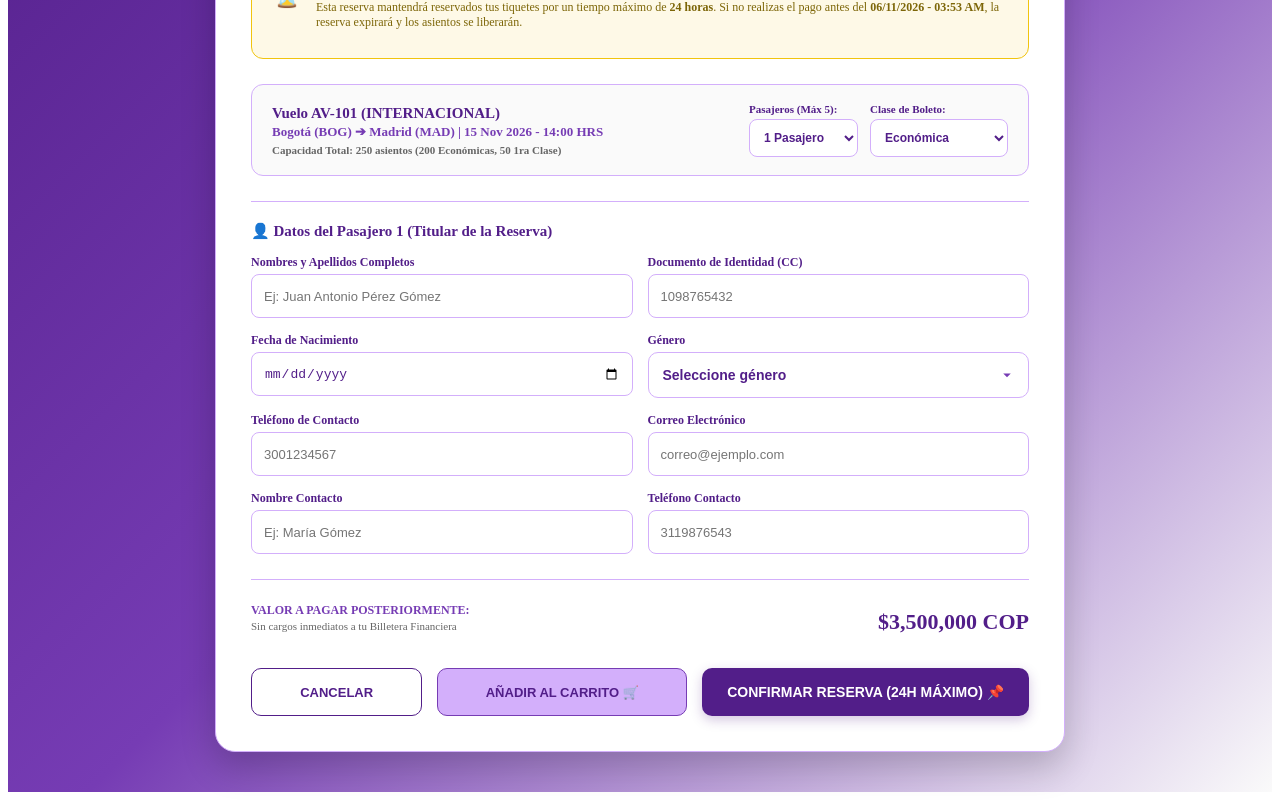
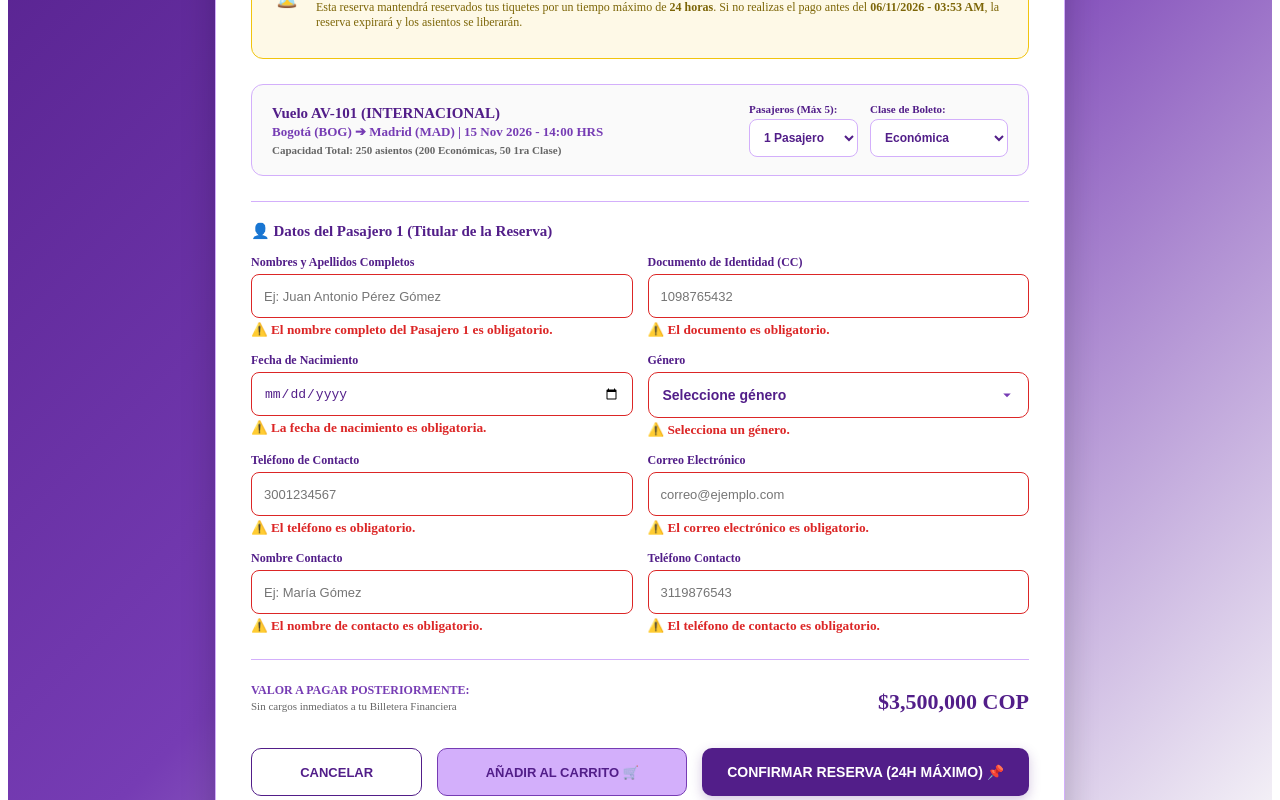
Before and after one commit to handrrey/GestionAerea, an Angular app: page /compra-reserva in a window 1280 px wide. Both pictures are taken after a click on the button "CONFIRMAR RESERVA (24H MÁXIMO) 📌". Shown: the part 388-1188 px from the top of the page. Built offline with nearby package versions, Linux system fonts and the light colour scheme.

Commit message:
correccion deteccion errores reservas

```diff
--- a/src/app/modulos/vuelos/compra-reserva/compra-reserva.html
+++ b/src/app/modulos/vuelos/compra-reserva/compra-reserva.html
@@ -86,6 +86,12 @@
       </div>
     </div>
 
+    <!-- Alerta instantánea de regla de grupo (ej. todos menores de edad) -->
+    <div *ngIf="errorReglaGrupo"
+         style="background-color: #FEF2F2; color: #991B1B; border: 1px solid #FECACA; padding: 10px 14px; border-radius: 8px; margin-bottom: 16px; font-size: 13px; font-weight: 600;">
+      ⚠️ {{ errorReglaGrupo }}
+    </div>
+
     <!-- Formularios Dinámicos para Pasajeros -->
     <div *ngFor="let p of pasajeros; let i = index" class="pasajero-block">
       <div class="section-title">
@@ -93,54 +99,128 @@
       </div>
 
       <div class="form-grid">
+        <!-- Nombres y Apellidos -->
         <div class="form-group full-width">
           <label>Nombres y Apellidos Completos</label>
-          <input type="text" [(ngModel)]="p.nombreCompleto" placeholder="Ej: Juan Antonio Pérez Gómez" required>
+          <input type="text"
+                 [(ngModel)]="p.nombreCompleto"
+                 (ngModelChange)="alCambiarCampo(i, 'nombreCompleto', false)"
+                 (blur)="alCambiarCampo(i, 'nombreCompleto', true)"
+                 [style.borderColor]="erroresPorPasajero[i]?.nombreCompleto ? '#DC2626' : ''"
+                 placeholder="Ej: Juan Antonio Pérez Gómez"
+                 required>
+          <small *ngIf="erroresPorPasajero[i]?.nombreCompleto" style="color: #DC2626; font-weight: 600; margin-top: 4px; display: block;">
+            ⚠️ {{ erroresPorPasajero[i]?.nombreCompleto }}
+          </small>
         </div>
 
+        <!-- Documento -->
         <div class="form-group">
           <label>Documento de Identidad (CC)</label>
-          <input type="text" [(ngModel)]="p.documento" placeholder="1098765432" required>
+          <input type="text"
+                 [(ngModel)]="p.documento"
+                 (ngModelChange)="alCambiarCampo(i, 'documento', false)"
+                 (blur)="alCambiarCampo(i, 'documento', true)"
+                 [style.borderColor]="erroresPorPasajero[i]?.documento ? '#DC2626' : ''"
+                 placeholder="1098765432"
+                 required>
+          <small *ngIf="erroresPorPasajero[i]?.documento" style="color: #DC2626; font-weight: 600; margin-top: 4px; display: block;">
+            ⚠️ {{ erroresPorPasajero[i]?.documento }}
+          </small>
         </div>
 
+        <!-- Fecha de Nacimiento -->
         <div class="form-group">
           <label>Fecha de Nacimiento</label>
           <input type="date"
                  [(ngModel)]="p.fechaNacimiento"
+                 (ngModelChange)="alCambiarCampo(i, 'fechaNacimiento', true)"
+                 (blur)="alCambiarCampo(i, 'fechaNacimiento', true)"
+                 [style.borderColor]="erroresPorPasajero[i]?.fechaNacimiento ? '#DC2626' : ''"
                  [min]="fechaMinimaNacimiento"
                  [max]="fechaMaximaNacimiento"
                  required>
+          <small *ngIf="erroresPorPasajero[i]?.fechaNacimiento" style="color: #DC2626; font-weight: 600; margin-top: 4px; display: block;">
+            ⚠️ {{ erroresPorPasajero[i]?.fechaNacimiento }}
+          </small>
         </div>
 
+        <!-- Género -->
         <div class="form-group">
           <label>Género</label>
-          <select [(ngModel)]="p.genero" required>
+          <select [(ngModel)]="p.genero"
+                  (ngModelChange)="alCambiarCampo(i, 'genero', true)"
+                  (blur)="alCambiarCampo(i, 'genero', true)"
+                  [style.borderColor]="erroresPorPasajero[i]?.genero ? '#DC2626' : ''"
+                  required>
             <option value="" disabled selected>Seleccione género</option>
             <option value="Masculino">Masculino</option>
             <option value="Femenino">Femenino</option>
             <option value="Otro">Otro</option>
           </select>
+          <small *ngIf="erroresPorPasajero[i]?.genero" style="color: #DC2626; font-weight: 600; margin-top: 4px; display: block;">
+            ⚠️ {{ erroresPorPasajero[i]?.genero }}
+          </small>
         </div>
 
+        <!-- Teléfono -->
         <div class="form-group">
           <label>Teléfono de Contacto</label>
-          <input type="tel" [(ngModel)]="p.telefono" placeholder="3001234567" required>
+          <input type="tel"
+                 [(ngModel)]="p.telefono"
+                 (ngModelChange)="alCambiarCampo(i, 'telefono', false)"
+                 (blur)="alCambiarCampo(i, 'telefono', true)"
+                 [style.borderColor]="erroresPorPasajero[i]?.telefono ? '#DC2626' : ''"
+                 placeholder="3001234567"
+                 required>
+          <small *ngIf="erroresPorPasajero[i]?.telefono" style="color: #DC2626; font-weight: 600; margin-top: 4px; display: block;">
+            ⚠️ {{ erroresPorPasajero[i]?.telefono }}
+          </small>
         </div>
 
+        <!-- Correo -->
         <div class="form-group full-width">
           <label>Correo Electrónico</label>
-          <input type="email" [(ngModel)]="p.email" placeholder="correo@ejemplo.com" required>
+          <input type="email"
+                 [(ngModel)]="p.email"
+                 (ngModelChange)="alCambiarCampo(i, 'email', false)"
+                 (blur)="alCambiarCampo(i, 'email', true)"
+                 [style.borderColor]="erroresPorPasajero[i]?.email ? '#DC2626' : ''"
+                 placeholder="correo@ejemplo.com"
+                 required>
+          <small *ngIf="erroresPorPasajero[i]?.email" style="color: #DC2626; font-weight: 600; margin-top: 4px; display: block;">
+            ⚠️ {{ erroresPorPasajero[i]?.email }}
+          </small>
         </div>
 
-        <!-- Datos de Contacto General / Emergencia -->
+        <!-- Nombre Contacto -->
         <div class="form-group">
           <label>Nombre Contacto</label>
-          <input type="text" [(ngModel)]="p.nombreContacto" placeholder="Ej: María Gómez" required>
+          <input type="text"
+                 [(ngModel)]="p.nombreContacto"
+                 (ngModelChange)="alCambiarCampo(i, 'nombreContacto', false)"
+                 (blur)="alCambiarCampo(i, 'nombreContacto', true)"
+                 [style.borderColor]="erroresPorPasajero[i]?.nombreContacto ? '#DC2626' : ''"
+                 placeholder="Ej: María Gómez"
+                 required>
+          <small *ngIf="erroresPorPasajero[i]?.nombreContacto" style="color: #DC2626; font-weight: 600; margin-top: 4px; display: block;">
+            ⚠️ {{ erroresPorPasajero[i]?.nombreContacto }}
+          </small>
         </div>
 
+        <!-- Teléfono Contacto -->
         <div class="form-group">
           <label>Teléfono Contacto</label>
-          <input type="tel" [(ngModel)]="p.telefonoContacto" placeholder="3119876543" required>
+          <input type="tel"
+                 [(ngModel)]="p.telefonoContacto"
+                 (ngModelChange)="alCambiarCampo(i, 'telefonoContacto', false)"
+                 (blur)="alCambiarCampo(i, 'telefonoContacto', true)"
+                 [style.borderColor]="erroresPorPasajero[i]?.telefonoContacto ? '#DC2626' : ''"
+                 placeholder="3119876543"
+                 required>
+          <small *ngIf="erroresPorPasajero[i]?.telefonoContacto" style="color: #DC2626; font-weight: 600; margin-top: 4px; display: block;">
+            ⚠️ {{ erroresPorPasajero[i]?.telefonoContacto }}
+          </small>
         </div>
       </div>
     </div>
--- a/src/app/modulos/vuelos/compra-reserva/compra-reserva.ts
+++ b/src/app/modulos/vuelos/compra-reserva/compra-reserva.ts
@@ -4,6 +4,17 @@ import { FormsModule } from '@angular/forms';
 import { Router, RouterModule } from '@angular/router';
 import { CompraReservaService } from '../../../nucleo/servicios/compra-reserva';
 import { CompraReserva, PasajeroForm } from '../../../nucleo/modelos/compra-reserva.model';
+
+export interface ErroresPasajero {
+  nombreCompleto?: string;
+  documento?: string;
+  fechaNacimiento?: string;
+  genero?: string;
+  telefono?: string;
+  email?: string;
+  nombreContacto?: string;
+  telefonoContacto?: string;
+}
 
 @Component({
   selector: 'app-compra-reserva',
@@ -40,10 +51,15 @@ export class CompraReservaComponent implements OnInit {
 
   mensajeError: string = '';
   mensajeExito: string = '';
+  errorReglaGrupo: string = '';
 
   cantidadPasajeros: number = 1;
   claseSeleccionada: 'ECONOMICA' | 'PRIMERA_CLASE' = 'ECONOMICA';
   pasajeros: PasajeroForm[] = [];
+
+  // Mapas de errores y campos tocados por cada pasajero (índice 0..4)
+  erroresPorPasajero: ErroresPasajero[] = [];
+  camposTocados: Record<string, boolean>[] = [];
 
   fechaLimitePagoCalculada: Date = new Date();
   fechaMinimaNacimiento: string = '';
@@ -79,9 +95,6 @@ export class CompraReservaComponent implements OnInit {
     this.cdr.detectChanges();
   }
 
-  /**
-   * 🟢 1. Detecta correctamente si el vuelo es NACIONAL o INTERNACIONAL
-   */
   private determinarTipoVuelo(navData: any, origen: string, destino: string): 'NACIONAL' | 'INTERNACIONAL' {
     const tipoExplicito = String(navData?.tipo || navData?.tipoVuelo || navData?.tipo_vuelo || '').toUpperCase().trim();
     if (tipoExplicito.includes('INTERNACIONAL')) return 'INTERNACIONAL';
@@ -89,7 +102,6 @@ export class CompraReservaComponent implements OnInit {
 
     const rutaCompleta = `${origen} ${destino}`.toLowerCase();
 
-    // Palabras clave y códigos IATA internacionales
     const destinosInternacionales = [
       'madrid', '(mad)', 'miami', '(mia)', 'nueva york', 'new york', '(nyc)', '(jfk)',
       'londres', 'london', '(lhr)', 'paris', '(cdg)', 'panama', '(pty)', 'mexico', '(mex)',
@@ -101,7 +113,6 @@ export class CompraReservaComponent implements OnInit {
       return 'INTERNACIONAL';
     }
 
-    // Si ambas ciudades son de Colombia, es NACIONAL
     const ciudadesColombia = [
       'bogota', 'bogotá', '(bog)', 'medellin', 'medellín', '(mde)',
       'cali', '(clo)', 'pereira', '(pei)', 'cartagena', '(ctg)',
@@ -180,12 +191,17 @@ export class CompraReservaComponent implements OnInit {
         telefonoContacto: '',
         edad: 18
       });
+      this.erroresPorPasajero.push({});
+      this.camposTocados.push({});
     }
 
     if (this.pasajeros.length > this.cantidadPasajeros) {
       this.pasajeros = this.pasajeros.slice(0, this.cantidadPasajeros);
+      this.erroresPorPasajero = this.erroresPorPasajero.slice(0, this.cantidadPasajeros);
+      this.camposTocados = this.camposTocados.slice(0, this.cantidadPasajeros);
     }
 
+    this.revalidarTodosEnTiempoReal(false);
     this.cdr.detectChanges();
   }
 
@@ -203,9 +219,6 @@ export class CompraReservaComponent implements OnInit {
     return Math.round(this.vuelo.precioBase * factorClase * this.cantidadPasajeros);
   }
 
-  /**
-   * Normaliza texto eliminando tildes, dobles espacios y mayúsculas para detectar nombres duplicados
-   */
   private normalizarTextoComparacion(texto: string): string {
     return String(texto || '')
       .trim()
@@ -216,10 +229,24 @@ export class CompraReservaComponent implements OnInit {
   }
 
   /**
-   * 🟢 2. Valida campos individuales + prohíbe pasajeros duplicados (cédula y nombres/apellidos)
+   * Se dispara al escribir o salir de cualquier campo: marca el campo como tocado y actualiza errores al instante
    */
-  validarPasajeros(): boolean {
+  alCambiarCampo(indice: number, campo: keyof ErroresPasajero, marcarTocado: boolean = true): void {
+    if (!this.camposTocados[indice]) this.camposTocados[indice] = {};
+    if (marcarTocado) {
+      this.camposTocados[indice][campo] = true;
+    }
+
     this.mensajeError = '';
+    this.revalidarTodosEnTiempoReal(false);
+    this.cdr.detectChanges();
+  }
+
+  /**
+   * Evalúa todos los campos de todos los pasajeros y actualiza los mensajes de error inmediatos.
+   * Si forzarTodosTocados = true (al pulsar Confirmar/Añadir), muestra todos los campos vacíos pendientes.
+   */
+  private revalidarTodosEnTiempoReal(forzarTodosTocados: boolean): boolean {
     const regexDocumento = /^\d{8,10}$/;
     const regexTelefono = /^\d{10}$/;
     const regexEmail = /^[^\s@]+@[^\s@]+\.[^\s@]+$/;
@@ -227,113 +254,174 @@ export class CompraReservaComponent implements OnInit {
 
     const documentosRegistrados = new Map<string, number>();
     const nombresRegistrados = new Map<string, number>();
+
+    let formularioValido = true;
     let totalAdultos = 0;
+    let totalFechasValidas = 0;
 
     for (let i = 0; i < this.pasajeros.length; i++) {
       const p = this.pasajeros[i];
       const numPasajero = i + 1;
+      const errores: ErroresPasajero = {};
 
-      // Validar nombre y apellido (debe tener al menos 2 palabras: nombre y apellido)
+      if (!this.camposTocados[i]) this.camposTocados[i] = {};
+      if (forzarTodosTocados) {
+        this.camposTocados[i] = {
+          nombreCompleto: true,
+          documento: true,
+          fechaNacimiento: true,
+          genero: true,
+          telefono: true,
+          email: true,
+          nombreContacto: true,
+          telefonoContacto: true
+        };
+      }
+
+      const tocado = this.camposTocados[i];
+
+      // 1. Nombres y Apellidos
       const nombreLimpio = String(p.nombreCompleto || '').trim().replace(/\s+/g, ' ');
       if (!nombreLimpio) {
-        this.mensajeError = `El nombre completo del Pasajero ${numPasajero} no puede estar vacío.`;
-        return false;
-      }
-      if (!regexSoloLetras.test(nombreLimpio)) {
-        this.mensajeError = `El nombre del Pasajero ${numPasajero} solo puede contener letras y espacios.`;
-        return false;
-      }
-      if (nombreLimpio.split(' ').length < 2) {
-        this.mensajeError = `Debes ingresar al menos un nombre y un apellido para el Pasajero ${numPasajero}.`;
-        return false;
+        formularioValido = false;
+        if (tocado['nombreCompleto']) {
+          errores.nombreCompleto = `El nombre completo del Pasajero ${numPasajero} es obligatorio.`;
+        }
+      } else if (!regexSoloLetras.test(nombreLimpio)) {
+        formularioValido = false;
+        errores.nombreCompleto = `Solo se permiten letras y espacios.`;
+      } else if (nombreLimpio.split(' ').length < 2) {
+        formularioValido = false;
+        errores.nombreCompleto = `Ingresa al menos un nombre y un apellido.`;
+      } else {
+        const nombreNormalizado = this.normalizarTextoComparacion(nombreLimpio);
+        if (nombresRegistrados.has(nombreNormalizado)) {
+          const pasajeroPrevio = nombresRegistrados.get(nombreNormalizado);
+          formularioValido = false;
+          errores.nombreCompleto = `Duplicado con el Pasajero ${pasajeroPrevio}. Un mismo pasajero no puede ocupar dos asientos.`;
+        } else {
+          nombresRegistrados.set(nombreNormalizado, numPasajero);
+        }
       }
 
-      // 🟢 Validar que no haya dos pasajeros con el mismo nombre y apellido
-      const nombreNormalizado = this.normalizarTextoComparacion(nombreLimpio);
-      if (nombresRegistrados.has(nombreNormalizado)) {
-        const pasajeroPrevio = nombresRegistrados.get(nombreNormalizado);
-        this.mensajeError = `⚠️ Regla de aerolínea: El pasajero "${nombreLimpio}" ya está registrado en el Pasajero ${pasajeroPrevio}. Un mismo pasajero no puede ocupar dos asientos en el mismo vuelo.`;
-        return false;
-      }
-      nombresRegistrados.set(nombreNormalizado, numPasajero);
-
-      // Validar documento
+      // 2. Documento de Identidad
       const docLimpio = String(p.documento || '').trim();
       if (!docLimpio) {
-        this.mensajeError = `El documento del Pasajero ${numPasajero} no puede estar vacío.`;
-        return false;
-      }
-      if (!regexDocumento.test(docLimpio)) {
-        this.mensajeError = `Documento inválido en el Pasajero ${numPasajero}. Debe tener obligatoriamente entre 8 y 10 dígitos.`;
-        return false;
+        formularioValido = false;
+        if (tocado['documento']) {
+          errores.documento = `El documento es obligatorio.`;
+        }
+      } else if (!regexDocumento.test(docLimpio)) {
+        formularioValido = false;
+        errores.documento = `Debe tener entre 8 y 10 dígitos numéricos.`;
+      } else if (documentosRegistrados.has(docLimpio)) {
+        const pasajeroPrevio = documentosRegistrados.get(docLimpio);
+        formularioValido = false;
+        errores.documento = `La cédula ${docLimpio} ya está registrada en el Pasajero ${pasajeroPrevio}.`;
+      } else {
+        documentosRegistrados.set(docLimpio, numPasajero);
       }
 
-      // 🟢 Validar que no haya dos pasajeros con la misma cédula/documento
-      if (documentosRegistrados.has(docLimpio)) {
-        const pasajeroPrevio = documentosRegistrados.get(docLimpio);
-        this.mensajeError = `⚠️ Regla de aerolínea: La cédula/documento ${docLimpio} del Pasajero ${numPasajero} está duplicada con el Pasajero ${pasajeroPrevio}. Un pasajero no puede tener dos asientos.`;
-        return false;
-      }
-      documentosRegistrados.set(docLimpio, numPasajero);
-
+      // 3. Fecha de Nacimiento y Edad
       if (!p.fechaNacimiento || p.fechaNacimiento.trim() === '') {
-        this.mensajeError = `La fecha de nacimiento del Pasajero ${numPasajero} es requerida.`;
-        return false;
+        formularioValido = false;
+        if (tocado['fechaNacimiento']) {
+          errores.fechaNacimiento = `La fecha de nacimiento es obligatoria.`;
+        }
+      } else {
+        const edadCalculada = this.calcularEdad(p.fechaNacimiento);
+        if (edadCalculada < 0 || edadCalculada > 100 || isNaN(edadCalculada)) {
+          formularioValido = false;
+          errores.fechaNacimiento = `Fecha inválida (edad debe estar entre 0 y 100 años).`;
+        } else {
+          p.edad = edadCalculada;
+          totalFechasValidas++;
+          if (edadCalculada >= 18) totalAdultos++;
+        }
       }
 
-      const edadCalculada = this.calcularEdad(p.fechaNacimiento);
-      if (edadCalculada < 0 || edadCalculada > 100 || isNaN(edadCalculada)) {
-        this.mensajeError = `Fecha de nacimiento inválida para el Pasajero ${numPasajero}. No puede ser mayor de 100 años.`;
-        return false;
+      // 4. Género
+      if (!p.genero || p.genero.trim() === '') {
+        formularioValido = false;
+        if (tocado['genero']) {
+          errores.genero = `Selecciona un género.`;
+        }
       }
 
-      p.edad = edadCalculada;
-      if (edadCalculada >= 18) totalAdultos++;
+      // 5. Teléfono
+      const telLimpio = String(p.telefono || '').trim();
+      if (!telLimpio) {
+        formularioValido = false;
+        if (tocado['telefono']) {
+          errores.telefono = `El teléfono es obligatorio.`;
+        }
+      } else if (!regexTelefono.test(telLimpio)) {
+        formularioValido = false;
+        errores.telefono = `Debe tener exactamente 10 dígitos.`;
+      }
 
-      if (!p.genero || p.genero.trim() === '') {
-        this.mensajeError = `Selecciona el género del Pasajero ${numPasajero}.`;
-        return false;
+      // 6. Correo Electrónico
+      const emailLimpio = String(p.email || '').trim();
+      if (!emailLimpio) {
+        formularioValido = false;
+        if (tocado['email']) {
+          errores.email = `El correo electrónico es obligatorio.`;
+        }
+      } else if (!regexEmail.test(emailLimpio)) {
+        formularioValido = false;
+        errores.email = `Formato de correo inválido (ej: usuario@dominio.com).`;
       }
-      if (!p.telefono || p.telefono.trim() === '') {
-        this.mensajeError = `El teléfono del Pasajero ${numPasajero} no puede estar vacío.`;
-        return false;
+
+      // 7. Nombre Contacto
+      const contactoLimpio = String(p.nombreContacto || '').trim();
+      if (!contactoLimpio) {
+        formularioValido = false;
+        if (tocado['nombreContacto']) {
+          errores.nombreContacto = `El nombre de contacto es obligatorio.`;
+        }
+      } else if (!regexSoloLetras.test(contactoLimpio)) {
+        formularioValido = false;
+        errores.nombreContacto = `Solo se permiten letras y espacios.`;
       }
-      if (!regexTelefono.test(p.telefono.trim())) {
-        this.mensajeError = `El teléfono del Pasajero ${numPasajero} es inválido. Debe tener obligatoriamente 10 dígitos.`;
-        return false;
+
+      // 8. Teléfono Contacto
+      const telContactoLimpio = String(p.telefonoContacto || '').trim();
+      if (!telContactoLimpio) {
+        formularioValido = false;
+        if (tocado['telefonoContacto']) {
+          errores.telefonoContacto = `El teléfono de contacto es obligatorio.`;
+        }
+      } else if (!regexTelefono.test(telContactoLimpio)) {
+        formularioValido = false;
+        errores.telefonoContacto = `Debe tener exactamente 10 dígitos.`;
       }
-      if (!p.email || p.email.trim() === '') {
-        this.mensajeError = `El correo electrónico del Pasajero ${numPasajero} no puede estar vacío.`;
-        return false;
-      }
-      if (!regexEmail.test(p.email.trim())) {
-        this.mensajeError = `El correo electrónico del Pasajero ${numPasajero} es inválido.`;
-        return false;
-      }
-      if (!p.nombreContacto || p.nombreContacto.trim() === '') {
-        this.mensajeError = `El nombre de contacto del Pasajero ${numPasajero} no puede estar vacío.`;
-        return false;
-      }
-      if (!regexSoloLetras.test(p.nombreContacto.trim())) {
-        this.mensajeError = `El nombre de contacto del Pasajero ${numPasajero} solo puede contener letras y espacios.`;
-        return false;
-      }
-      if (!p.telefonoContacto || p.telefonoContacto.trim() === '') {
-        this.mensajeError = `El teléfono de contacto del Pasajero ${numPasajero} no puede estar vacío.`;
-        return false;
-      }
-      if (!regexTelefono.test(p.telefonoContacto.trim())) {
-        this.mensajeError = `El teléfono de contacto del Pasajero ${numPasajero} es inválido. Debe tener obligatoriamente 10 dígitos.`;
-        return false;
-      }
+
+      this.erroresPorPasajero[i] = errores;
     }
 
-    if (totalAdultos === 0) {
-      this.mensajeError = '⚠️ Un menor de edad no puede viajar solo. Debe haber al menos un pasajero adulto (mayor de 18 años) en el grupo.';
-      return false;
+    // Validación en tiempo real de adulto responsable cuando ya ingresaron las fechas
+    if (totalFechasValidas === this.pasajeros.length && totalAdultos === 0) {
+      formularioValido = false;
+      this.errorReglaGrupo = 'Un menor de edad no puede viajar solo. Debe haber al menos un pasajero adulto (mayor de 18 años) en el grupo.';
+    } else if (totalFechasValidas > 0 && totalAdultos === 0 && forzarTodosTocados) {
+      formularioValido = false;
+      this.errorReglaGrupo = 'Un menor de edad no puede viajar solo. Debe haber al menos un pasajero adulto (mayor de 18 años) en el grupo.';
+    } else {
+      this.errorReglaGrupo = '';
     }
 
-    return true;
+    return formularioValido;
+  }
+
+  validarPasajeros(): boolean {
+    this.mensajeError = '';
+    const esValido = this.revalidarTodosEnTiempoReal(true);
+
+    if (!esValido) {
+      this.mensajeError = this.errorReglaGrupo || 'Revisa los campos marcados en rojo antes de continuar.';
+    }
+
+    return esValido;
   }
 
   private calcularEdad(fechaNacimientoStr: string): number {
```
